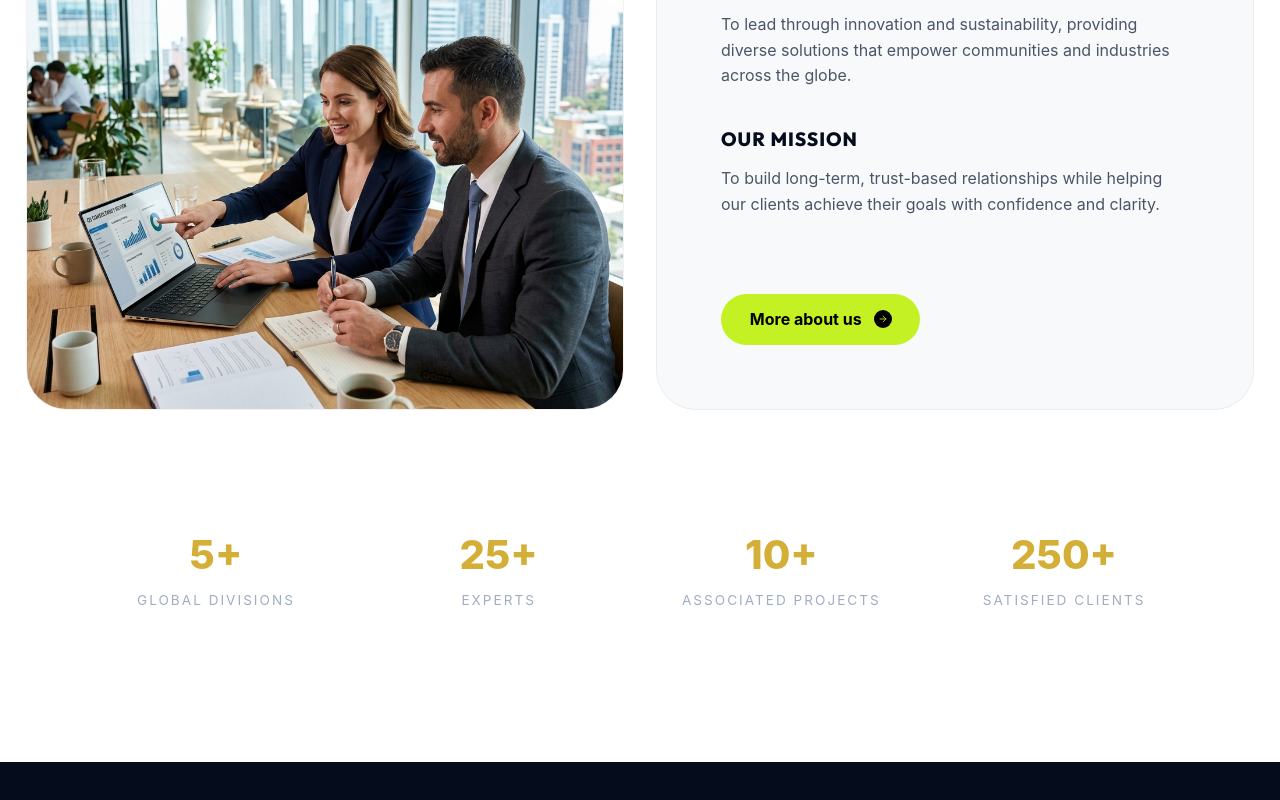
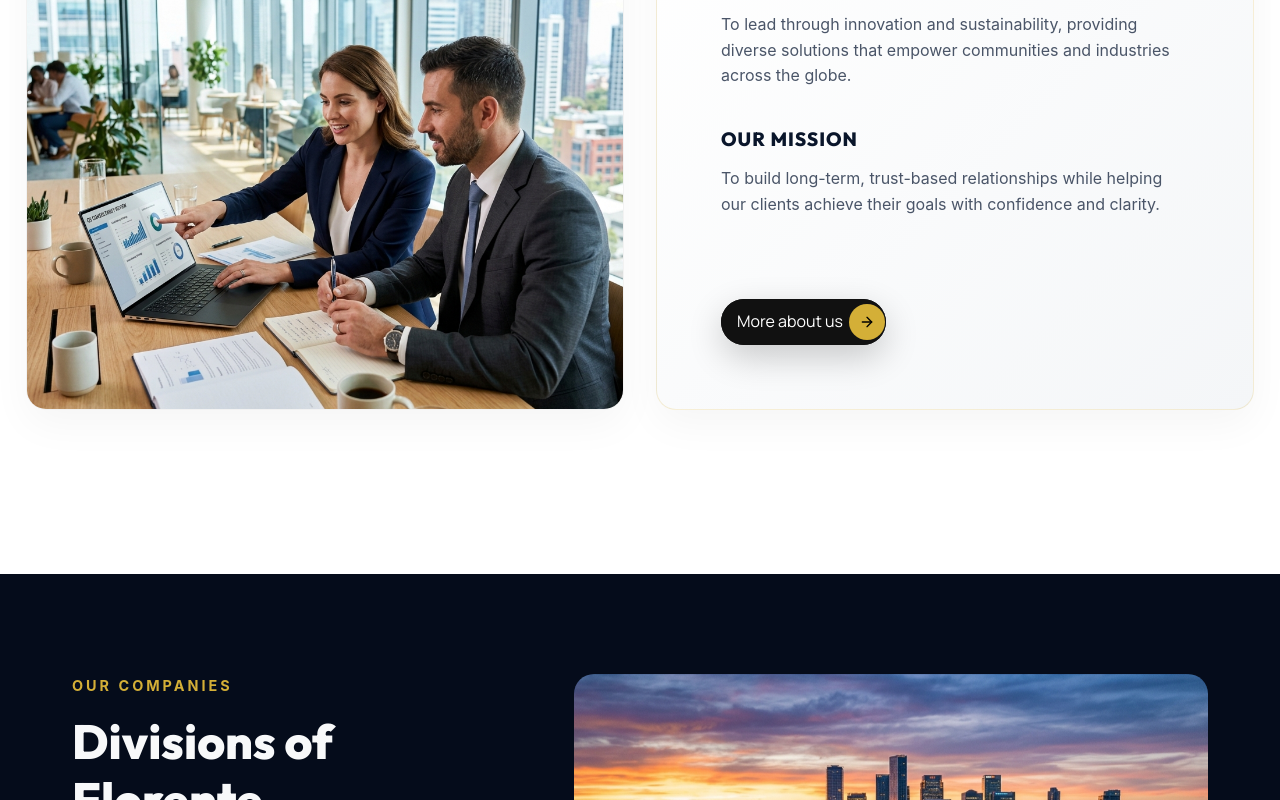
Before and after one commit to konthamsohith/FLORENTE, a React (Vite) app: page / in a window 1280 px wide. Shown: the part 1540-2340 px from the top of the page. Built offline with nearby package versions, Linux system fonts and the light colour scheme.

Commit message:
updated responsive

```diff
--- a/src/App.css
+++ b/src/App.css
@@ -343,22 +343,41 @@ h2 {
 
 .about-box {
   min-height: 500px;
-  border-radius: 40px; /* More pronounced rounding like the image */
+  border-radius: 20px;
   overflow: hidden;
   display: flex;
   flex-direction: column;
-  transition: var(--transition);
+  transition: all 0.5s cubic-bezier(0.16, 1, 0.3, 1);
   border: 1px solid rgba(0, 0, 0, 0.05);
-}
+  box-shadow: 0 15px 40px rgba(0, 0, 0, 0.04);
+}
+
 
 .about-text-box {
   padding: 4rem;
-  background: #ffffff;
-  justify-content: space-between; /* Push content to top and bottom */
+  background: linear-gradient(135deg, #0A162B 0%, var(--base-60) 100%);
+  justify-content: space-between;
+}
+
+.about-text-box .about-box-title {
+  color: #ffffff;
+}
+
+.about-text-box .about-box-desc {
+  color: rgba(255, 255, 255, 0.8);
 }
 
 .about-text-box.light-bg {
-  background: #f8f9fa; /* Slightly cooler gray matching the reference */
+  background: linear-gradient(135deg, #ffffff 0%, #f4f6f8 100%);
+  border: 1px solid rgba(212, 175, 55, 0.2);
+}
+
+.about-text-box.light-bg .vm-box-item h4 {
+  color: #0A162B;
+}
+
+.about-text-box.light-bg .vm-box-item p {
+  color: #4A5568;
 }
 
 .about-img-box {
@@ -372,7 +391,9 @@ h2 {
   position: absolute;
   top: 0;
   left: 0;
-}
+  transition: transform 0.8s cubic-bezier(0.16, 1, 0.3, 1);
+}
+
 
 .about-box-title {
   font-size: 3.2rem;
@@ -396,9 +417,10 @@ h2 {
   justify-content: space-between;
   align-items: center;
   padding: 3rem;
-  background: rgba(255, 255, 255, 0.02);
+  background: linear-gradient(135deg, #0A162B 0%, var(--base-60) 100%);
   border-radius: 20px;
-  border: 1px solid rgba(255, 255, 255, 0.05);
+  border: 1px solid rgba(212, 175, 55, 0.15);
+  box-shadow: 0 20px 50px rgba(0, 0, 0, 0.1);
   margin-top: 4rem;
 }
 
@@ -430,7 +452,7 @@ h2 {
 }
 
 .vm-box-item h4 {
-  color: #050C1B;
+  color: var(--accent-10);
   font-size: 1.2rem;
   font-weight: 800;
   margin-bottom: 1rem;
@@ -448,26 +470,30 @@ h2 {
   display: inline-flex;
   align-items: center;
   gap: 0.75rem;
-  background: #C4F123; /* Lime-Gold color as per reference image button */
-  color: #000;
+  background: #111111;
+  color: #ffffff;
   padding: 0.8rem 1.8rem;
   border-radius: 50px;
   font-weight: 700;
   text-decoration: none;
   width: fit-content;
-  transition: all 0.3s ease;
+  transition: all 0.3s cubic-bezier(0.2, 0.8, 0.2, 1);
+  box-shadow: 0 12px 35px rgba(0,0,0,0.2);
 }
 
 .btn-about svg {
-  background: #000;
-  color: #C4F123;
+  background: #ffffff;
+  color: #111111;
   border-radius: 50%;
   padding: 4px;
+  width: 24px;
+  height: 24px;
 }
 
 .btn-about:hover {
   transform: translateY(-3px);
-  box-shadow: 0 5px 15px rgba(196, 241, 35, 0.3);
+  box-shadow: 0 15px 40px rgba(0,0,0,0.3);
+  background: #000000;
 }
 
 @media (max-width: 992px) {
@@ -699,13 +725,7 @@ h2 {
   border-radius: 32px;
   overflow: hidden;
   position: relative;
-  transition: all 0.6s cubic-bezier(0.16, 1, 0.3, 1);
-  box-shadow: 0 40px 100px rgba(0, 0, 0, 0.25);
-}
-
-.bento-card:hover {
-  transform: translateY(-15px) scale(1.02);
-  box-shadow: 0 60px 130px rgba(0, 0, 0, 0.4);
+  box-shadow: 0 20px 60px rgba(0, 0, 0, 0.15); /* Reduced default shadow for a cleaner look without hover */
 }
 
 /* Card Variation: Hyderabad (Image-First, Tall) */
--- a/src/App.tsx
+++ b/src/App.tsx
@@ -164,9 +164,9 @@ function App() {
               Trusted by Leading Companies Worldwide
             </div>
             <div className="trusted-logos">
-              <img src="https://www.vectorlogo.zone/logos/tatamotors/tatamotors-ar21.svg" alt="TATA Motors" className="brand-logo-img" />
-              <img src="https://upload.wikimedia.org/wikipedia/commons/thumb/e/e0/Qatar_Airways_logo.svg/512px-Qatar_Airways_logo.svg.png" alt="Qatar Airways" className="brand-logo-img" />
-              <img src="https://upload.wikimedia.org/wikipedia/commons/thumb/9/95/Infosys_logo.svg/512px-Infosys_logo.svg.png" alt="Infosys" className="brand-logo-img" />
+              <img src="https://upload.wikimedia.org/wikipedia/commons/8/8e/Tata_logo.svg" alt="TATA Motors" className="brand-logo-img" />
+              <img src="https://upload.wikimedia.org/wikipedia/commons/a/a9/Amazon_logo.svg" alt="Amazon" className="brand-logo-img" />
+              <img src="https://upload.wikimedia.org/wikipedia/commons/9/95/Infosys_logo.svg" alt="Infosys" className="brand-logo-img" />
               <img src="https://upload.wikimedia.org/wikipedia/commons/2/2f/Google_2015_logo.svg" alt="Google" className="brand-logo-img" />
               <img src="https://upload.wikimedia.org/wikipedia/commons/9/96/Microsoft_logo_%282012%29.svg" alt="Microsoft" className="brand-logo-img" />
             </div>
@@ -206,31 +206,22 @@ function App() {
                     <p>To build long-term, trust-based relationships while helping our clients achieve their goals with confidence and clarity.</p>
                   </div>
                 </div>
-                <a href="#contact" className="btn-about" style={{ marginTop: '2rem' }}>
-                  More about us <ArrowRight size={18} />
+                <a href="#contact" className="btn-success-dark slide-push-btn" style={{ marginTop: '2rem', display: 'inline-block', width: '165px', textDecoration: 'none' }}>
+                  <div className="btn-slide-wrapper">
+                    <div className="btn-state btn-state-white">
+                      <span className="btn-text">More about us</span>
+                      <span className="cta-icon-circle"><ArrowRight size={16} /></span>
+                    </div>
+                    <div className="btn-state btn-state-dark">
+                      <span className="btn-text">More about us</span>
+                      <span className="cta-icon-circle"><ArrowRight size={16} /></span>
+                    </div>
+                  </div>
                 </a>
               </div>
             </div>
 
-            {/* Horizontal Stats Bar */}
-            <div className="about-stats-bar">
-              <div className="stat-item">
-                <span className="stat-num">5+</span>
-                <span className="stat-text">Global Divisions</span>
-              </div>
-              <div className="stat-item">
-                <span className="stat-num">25+</span>
-                <span className="stat-text">Experts</span>
-              </div>
-              <div className="stat-item">
-                <span className="stat-num">10+</span>
-                <span className="stat-text">Associated Projects</span>
-              </div>
-              <div className="stat-item">
-                <span className="stat-num">250+</span>
-                <span className="stat-text">Satisfied Clients</span>
-              </div>
-            </div>
+
           </div>
         </section>
 
@@ -260,8 +251,17 @@ function App() {
                   ))}
                 </div>
                 <div style={{ marginTop: '4rem' }}>
-                  <a href="#contact" className="btn-about">
-                    All services <ArrowRight size={18} />
+                  <a href="#contact" className="btn-success-dark slide-push-btn" style={{ display: 'inline-block', width: '150px', textDecoration: 'none' }}>
+                    <div className="btn-slide-wrapper">
+                      <div className="btn-state btn-state-white">
+                        <span className="btn-text">All services</span>
+                        <span className="cta-icon-circle"><ArrowRight size={16} /></span>
+                      </div>
+                      <div className="btn-state btn-state-dark">
+                        <span className="btn-text">All services</span>
+                        <span className="cta-icon-circle"><ArrowRight size={16} /></span>
+                      </div>
+                    </div>
                   </a>
                 </div>
               </div>
```
